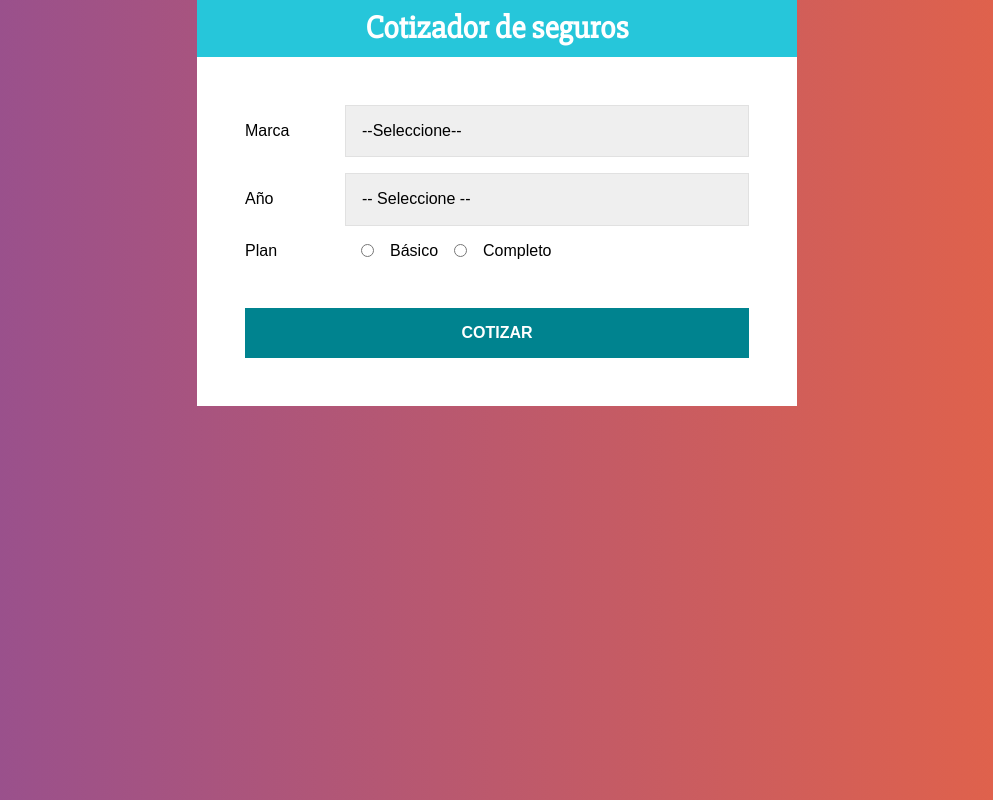
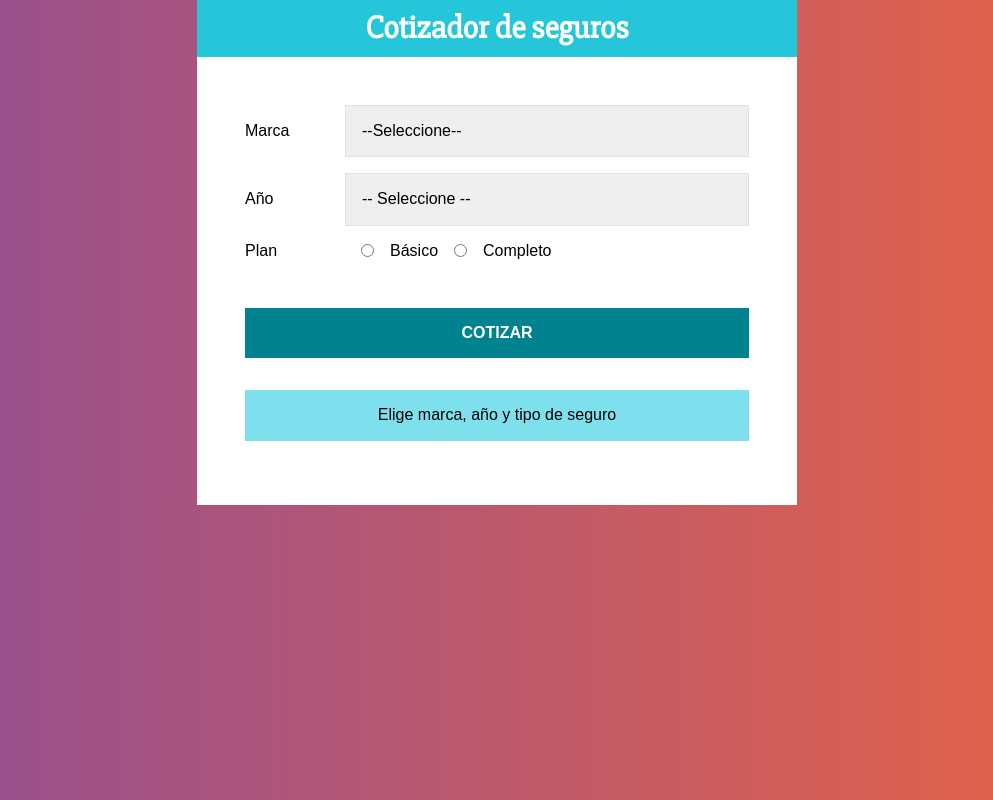
Before and after one commit to militroncho7/cotizador-seguros, a React (Create React App) app: page / in a window 1280 px wide. Shown: the whole page, without its empty margins (143-1136 px from the left). Built offline with nearby package versions, Linux system fonts and the light colour scheme.

Commit message:
mostrando el total a pagar

```diff
--- a/src/App.js
+++ b/src/App.js
@@ -2,6 +2,7 @@
 import Header from './components/Header';
 import Formulario from './components/Formulario';
 import Resumen from './components/Resumen';
+import Resultado from './components/Resultado';
 
 import styled from '@emotion/styled';
 
@@ -27,7 +28,7 @@
   });
 
   //Extraer datos
-  const { datos } = resumen;
+  const { cotizacion, datos } = resumen;
 
   return (
     <Contenedor>
@@ -42,6 +43,10 @@
           datos={datos}
         />
 
+        <Resultado
+          cotizacion={cotizacion}
+        />
+
       </ContenedorFormulario>
     </Contenedor>
   );
--- a/src/components/Resultado.js
+++ b/src/components/Resultado.js
@@ -0,0 +1,42 @@
+import React from 'react';
+import styled from '@emotion/styled';
+
+const Mensaje = styled.p`
+    background-color: rgb(127, 224, 237);
+    margin-top: 2rem;
+    padding: 1rem;
+    text-align:center;
+`;
+
+const ResultadoCotizacion = styled.div`
+    text-align: center;
+    padding: .5rem;
+    border: 1px solid #26C6DA;
+    background-color: rgb(127, 224, 237);
+    margin-top: 1rem;
+    position: relative;
+`;
+
+const TextoCotizacion = styled.p`
+    color: #00838F;
+    padding: 1rem;
+    text-transform: uppercase;
+    font-weight: bold;
+    margin: 0;
+`;
+
+const Resultado = ({cotizacion}) => {
+
+    return (
+        (cotizacion === 0)
+        ? <Mensaje>Elige marca, año y tipo de seguro</Mensaje>
+        :
+            (
+                <ResultadoCotizacion>
+                    <TextoCotizacion>El total es: {cotizacion} €</TextoCotizacion>
+                </ResultadoCotizacion>
+            )
+    )
+}
+
+export default Resultado;
--- a/src/index.css
+++ b/src/index.css
@@ -10,8 +10,8 @@
 }
 ul {
   list-style: none;
-  padding: none;
-  margin: none;
+  padding: 0;
+  margin: 0;
 }
 span.resultado {
   position: relative;
```
Also changed, not shown: 1 other file (tests, documents, lock files or other folders).
